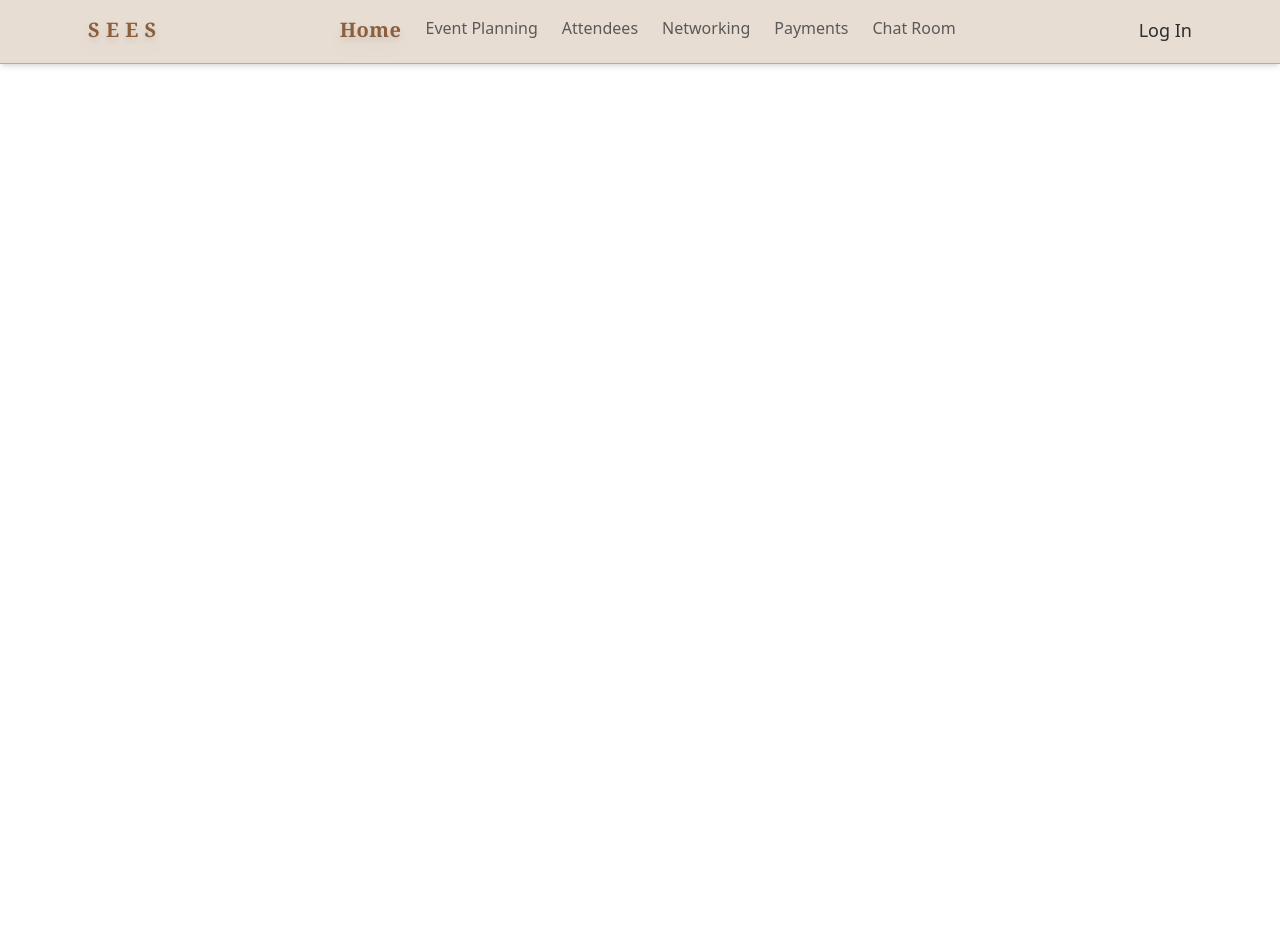
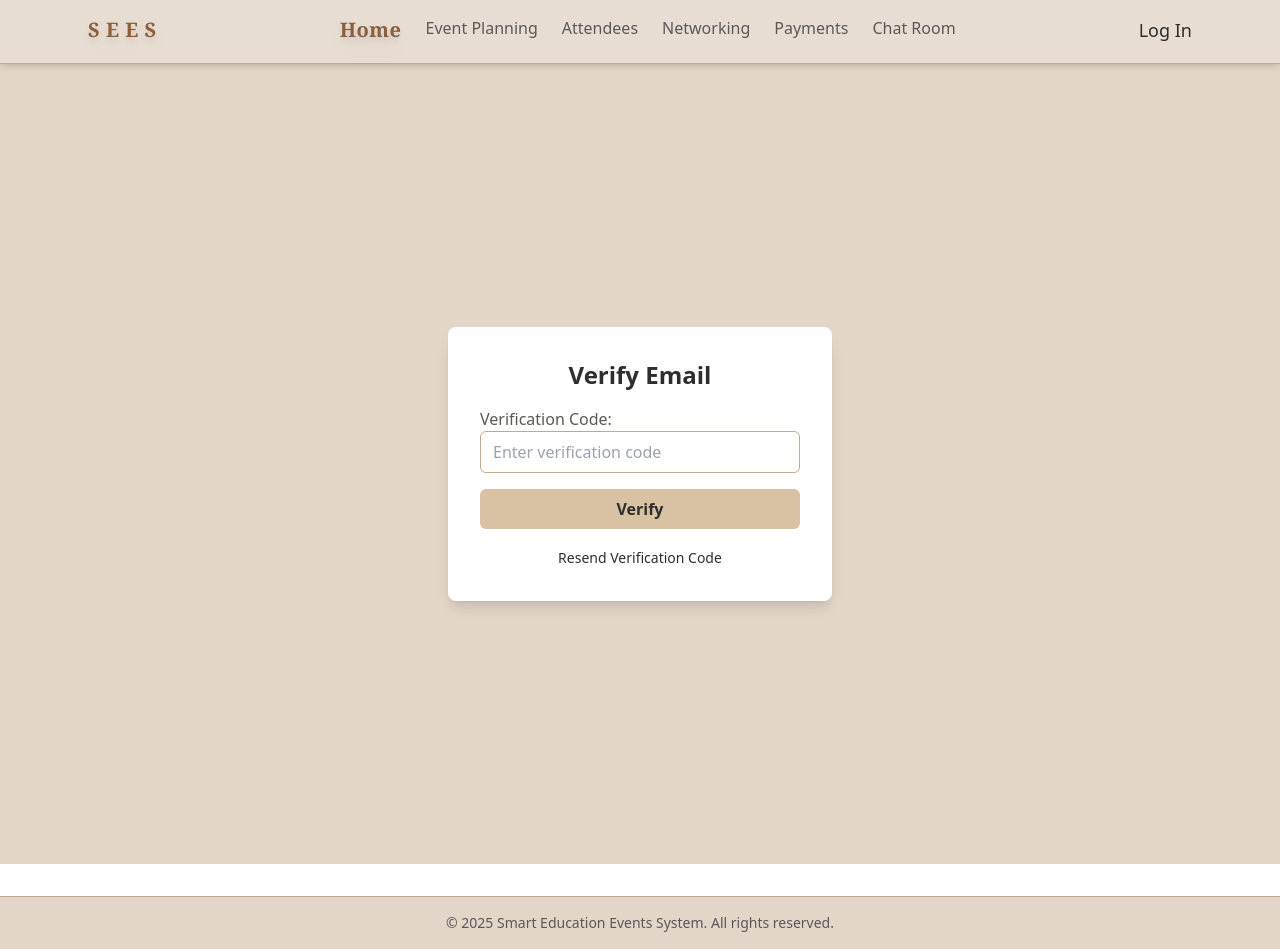
Before and after one commit to MTEspo/SOEN_343_Project, a React (Create React App) app in the folder Frontend/: page /verify-email in a window 1280 px wide. Before the commit the page ends 800 px from the top, so only its background shows below. Built offline with nearby package versions, Linux system fonts and the light colour scheme.

Commit message:
signup verify login changed and attendee management start

```diff
--- a/Frontend/src/App.js
+++ b/Frontend/src/App.js
@@ -2,9 +2,11 @@ import React, { useState, useEffect } from "react";
 import { BrowserRouter as Router, Routes, Route, Link } from "react-router-dom";
 import Login from "./Authentication/Login";
 import SignUp from "./Authentication/SignUp";
+import VerifyEmail from "./Authentication/VerifyEmail";
 import ChatRoomContainer from './chat/ChatRoomContainer';
 import EventPlanning from './eventplanning/EventPlanning';
 import FinancialDashboard from "./Payment & Financial Management/FinancialDashboard";
+import AttendeeManagement from "./Attendee/AttendeeManagement";
 
 
 const events = [
@@ -124,7 +126,6 @@ const Home = () => {
   );
 };
 
-const Attendees = () => <h2 className="text-2xl font-bold text-center mt-6">Attendees Management Page</h2>;
 const Networking = () => <h2 className="text-2xl font-bold text-center mt-6">Networking & Engagement Page</h2>;
 const Payments = () => <h2 className="text-2xl font-bold text-center mt-6">Payment & Financial Management Page</h2>;
 
@@ -185,15 +186,23 @@ function App() {
             <Route path="/" element={<Home />} />
             <Route path="/login" element={<Login />} />
             <Route path="/signup" element={<SignUp />} />
+            <Route path="/verify-email" element={<VerifyEmail />} />
             <Route path="/event-planning" element={<EventPlanning />} />
-            <Route path="/attendees" element={<Attendees />} />
+            <Route path="/attendees" element={<AttendeeManagement />} />
             <Route path="/networking" element={<Networking />} />
             <Route path="/payments" element={<FinancialDashboard />} />
             <Route path="/chat" element={<ChatRoomContainer />} />
           </Routes>
+
+          {/* Footer */}
+          <footer className="bg-[#E3D5C8] border-t border-[#C4A88E] text-[#5A5958] text-center py-4 mt-8 text-sm">
+            © {new Date().getFullYear()} Smart Education Events System. All rights reserved.
+          </footer>
         </div>
       </div>
     </Router>
+
+
   );
 }
 
--- /dev/null
+++ b/Frontend/src/Attendee/AttendeeManagement.js
@@ -0,0 +1,57 @@
+import React, { useEffect, useState } from "react";
+import axios from "axios";
+
+const API_URL = "http://localhost:8080/api";
+
+const AttendeeManagement = () => {
+  const [events, setEvents] = useState([]);
+
+  useEffect(() => {
+    fetchAllEvents();
+  }, []);
+
+  const fetchAllEvents = async () => {
+    try {
+      const res = await axios.get(`${API_URL}/event/all-events`);
+      setEvents(res.data);
+    } catch (err) {
+      console.error("Failed to fetch events:", err);
+    }
+  };
+
+  return (
+    <div className="flex flex-col items-center mt-6">
+      <h2 className="text-2xl font-bold pt-2">Browse All Events</h2>
+      <p className="text-gray-600 mt-2">
+        Discover all upcoming educational events across seminars, webinars, workshops, and conferences.
+      </p>
+
+      {/* Future: Registered Events */}
+      {/* <div className="w-full max-w-6xl mb-8">
+        <h3 className="text-xl font-semibold mb-2">Your Registered Events</h3>
+        // Will map registered events here later
+      </div> */}
+
+      {/* Decorative Divider */}
+      <hr className="my-10 w-full max-w-6xl border-t border-gray-300" />
+
+      {/* All Events Grid */}
+      {events.length > 0 ? (
+        <div className="w-full max-w-6xl grid grid-cols-1 sm:grid-cols-2 md:grid-cols-3 lg:grid-cols-4 gap-6">
+          {events.map((event) => (
+            <div key={event.id} className="border border-[#D9C2A3] bg-white p-4 rounded-lg shadow flex flex-col justify-between">
+              <h3 className="font-bold text-lg text-[#2E2E2E]">{event.name}</h3>
+              <p className="text-sm text-gray-700 mt-1">{event.description}</p>
+              <p className="text-sm mt-2"><strong>Type:</strong> {event.type}</p>
+              <p className="text-sm text-gray-500">Price: ${event.price}</p>
+            </div>
+          ))}
+        </div>
+      ) : (
+        <p className="text-gray-500 mt-4">No events found.</p>
+      )}
+    </div>
+  );
+};
+
+export default AttendeeManagement;
--- a/Frontend/src/Authentication/Login.js
+++ b/Frontend/src/Authentication/Login.js
@@ -1,17 +1,54 @@
-import React from "react";
-import { Link } from "react-router-dom";
+import React, { useState } from "react";
+import { Link, useNavigate } from "react-router-dom";
+import axios from "axios";
 
 function Login() {
+  const navigate = useNavigate();
+  const [email, setEmail] = useState("");
+  const [password, setPassword] = useState("");
+  const [error, setError] = useState(null);
+
+  const handleLogin = async (e) => {
+    e.preventDefault();
+    try {
+      const response = await axios.post("http://localhost:8080/api/auth/login", {
+        email,
+        password,
+      });
+
+      const { jwtToken, expiration } = response.data;
+      console.log("JWT Token:", jwtToken);
+      console.log("Expires at:", expiration);
+
+      // Optionally store token (e.g. in localStorage or cookie)
+      localStorage.setItem("token", jwtToken);
+      localStorage.setItem("tokenExpiration", expiration);
+
+      // Navigate to home or dashboard
+      alert("Logged in successfully! Happy learning!")
+      navigate("/");
+    } catch (err) {
+      console.error("Login error:", err);
+      if (err.response && err.response.status === 401) {
+        setError("Invalid username or password.");
+      } else {
+        setError("Login failed. Please try again later.");
+      }
+    }
+  };
+
   return (
     <div className="flex justify-center items-center min-h-screen bg-[#E3D5C8]">
       <div className="bg-white shadow-lg rounded-lg p-8 w-96">
         <h2 className="text-2xl font-bold text-[#2E2E2E] text-center mb-4">Login</h2>
-        <form className="space-y-4">
+        <form className="space-y-4" onSubmit={handleLogin}>
           <div>
-            <label className="block text-[#5A5958] font-medium">Username:</label>
+            <label className="block text-[#5A5958] font-medium">Email:</label>
             <input
-              type="text"
-              placeholder="Enter username"
+              type="email"
+              value={email}
+              onChange={(e) => setEmail(e.target.value)}
+              placeholder="Enter email"
               className="w-full px-3 py-2 border border-[#C4A88E] rounded-md focus:outline-none focus:ring-2 focus:ring-[#C4A88E]"
             />
           </div>
@@ -19,6 +56,8 @@ function Login() {
             <label className="block text-[#5A5958] font-medium">Password:</label>
             <input
               type="password"
+              value={password}
+              onChange={(e) => setPassword(e.target.value)}
               placeholder="Enter password"
               className="w-full px-3 py-2 border border-[#C4A88E] rounded-md focus:outline-none focus:ring-2 focus:ring-[#C4A88E]"
             />
@@ -29,6 +68,7 @@ function Login() {
           >
             Login
           </button>
+          {error && <p className="text-red-500 text-sm text-center mt-2">{error}</p>}
         </form>
         <p className="text-center text-[#5A5958] mt-4">
           If you don't have an account,
--- a/Frontend/src/Authentication/SignUp.js
+++ b/Frontend/src/Authentication/SignUp.js
@@ -39,6 +39,7 @@ const SignUp = () => {
     try {
       const response = await axios.post('http://localhost:8080/api/auth/signup', data);
       console.log(response)
+      alert("Signed up successfully! You may now verify your email")
       navigate('/verify-email', { state: { email: email } });
     } catch (error) {
       if (error.response) {
--- a/Frontend/src/Authentication/VerifyEmail.js
+++ b/Frontend/src/Authentication/VerifyEmail.js
@@ -1,11 +1,13 @@
-import React, { useState, useEffect } from 'react';
+import React, { useState } from 'react';
 import axios from 'axios';
-import { useLocation } from 'react-router-dom';
+import { useLocation, useNavigate } from 'react-router-dom';
 
 const VerifyEmail = () => {
   const [verificationCode, setVerificationCode] = useState('');
   const [error, setError] = useState(null);
+  const [resendMessage, setResendMessage] = useState(null);
   const location = useLocation();
+  const navigate = useNavigate();
   const email = location.state?.email;
 
   const handleSubmit = async (event) => {
@@ -16,7 +18,8 @@ const VerifyEmail = () => {
         verificationCode
       });
       console.log(response);
-      // Redirect to login page or display success message
+      alert("Email verified successfully! You can now log in.");
+      navigate('/login');
     } catch (error) {
       if (error.response) {
         console.error('Error response:', error.response);
@@ -31,25 +34,66 @@ const VerifyEmail = () => {
     }
   };
 
+  const handleResend = async () => {
+    try {
+      const res = await axios.post("http://localhost:8080/api/auth/resend", email, {
+        headers: {
+          "Content-Type": "text/plain"
+        }
+      });
+      setResendMessage("Verification code sent successfully!");
+      setError(null);
+    } catch (err) {
+      console.error("Resend failed:", err);
+      setResendMessage(null);
+      setError("Failed to resend verification code.");
+    }
+  };
+
   return (
+    <div className="flex justify-center items-center min-h-screen bg-[#E3D5C8]">
+      <div className="bg-white shadow-lg rounded-lg p-8 w-96">
+        <h2 className="text-2xl font-bold text-[#2E2E2E] text-center mb-4">Verify Email</h2>
+        {email && (
+          <p className="text-sm text-center text-[#5A5958] mb-4">
+            Please enter the verification code sent to <strong>{email}</strong>
+          </p>
+        )}
+        <form className="space-y-4" onSubmit={handleSubmit}>
           <div>
-      <h1>Verify Email</h1>
-      {email && (
-        <p>Please enter the verification code sent to your email: {email}</p>
-      )}
-      <form onSubmit={handleSubmit}>
-        <label>
-          Verification Code:
+            <label className="block text-[#5A5958] font-medium">Verification Code:</label>
             <input
               type="text"
               value={verificationCode}
               onChange={(event) => setVerificationCode(event.target.value)}
+              placeholder="Enter verification code"
+              className="w-full px-3 py-2 border border-[#C4A88E] rounded-md focus:outline-none focus:ring-2 focus:ring-[#C4A88E]"
             />
-        </label>
-        <br />
-        <button type="submit">Verify</button>
-        {error && <p style={{ color: 'red' }}>{error}</p>}
+          </div>
+          <button
+            type="submit"
+            className="w-full bg-[#D9C2A3] text-[#2E2E2E] py-2 rounded-md font-semibold transition duration-300 hover:bg-[#C4A88E]"
+          >
+            Verify
+          </button>
         </form>
+
+        {/* Resend Button */}
+        <div className="text-center mt-4">
+          <button
+            onClick={handleResend}
+            className="text-sm text-[#2E2E2E] hover:underline"
+          >
+            Resend Verification Code
+          </button>
+          {resendMessage && (
+            <p className="text-green-600 text-sm mt-2">{resendMessage}</p>
+          )}
+          {error && (
+            <p className="text-red-500 text-sm mt-2">{error}</p>
+          )}
+        </div>
+      </div>
     </div>
   );
 };
--- a/Frontend/src/eventplanning/EventPlanning.js
+++ b/Frontend/src/eventplanning/EventPlanning.js
@@ -200,8 +200,6 @@ const EventPlanning = () => {
       console.error("Failed to update event:", err);
     }
   };
-
-
 
   return (
     <div className="flex flex-col items-center mt-6">
```
Lines whose indentation alone changed are shown as unchanged.
